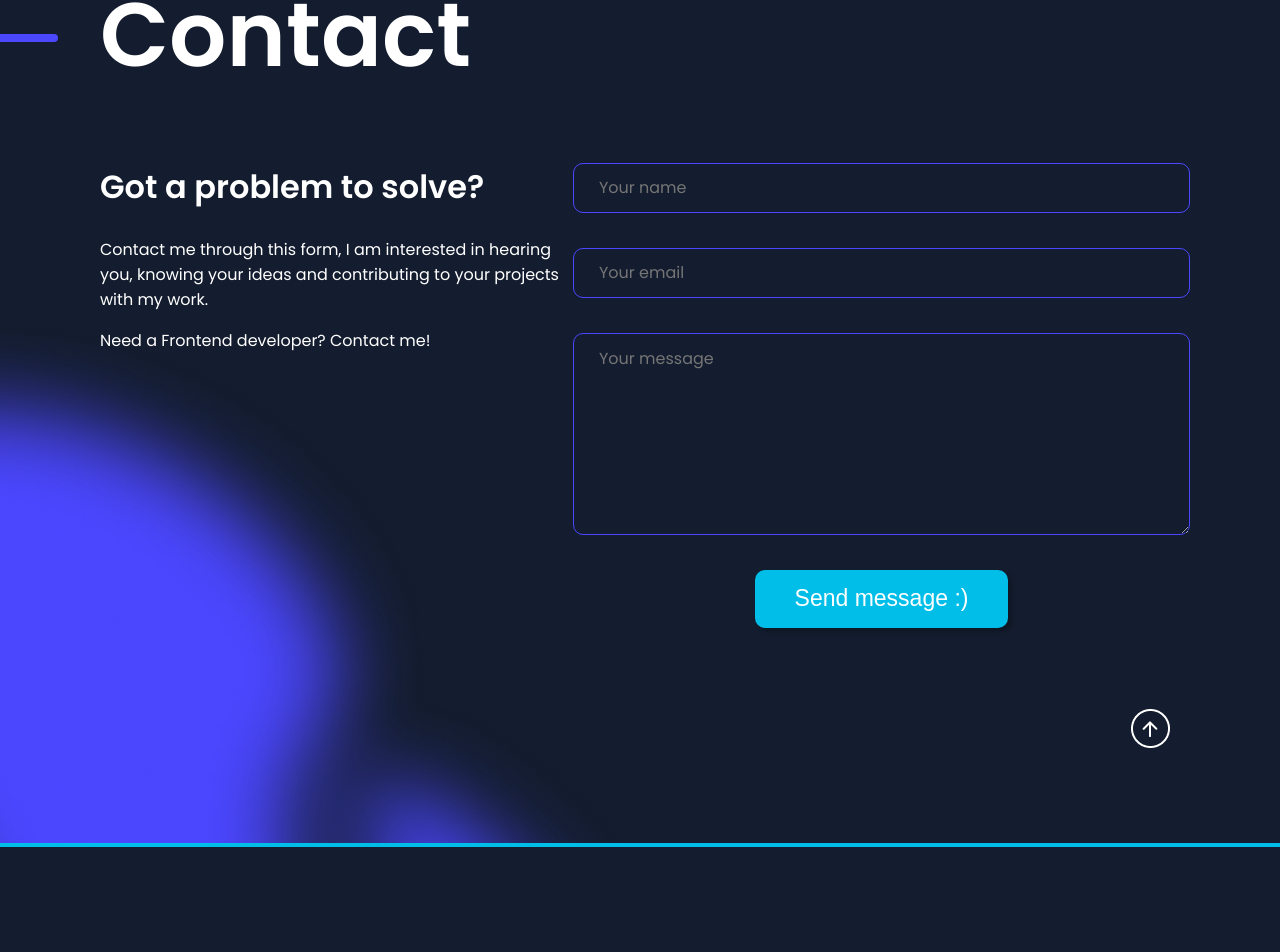
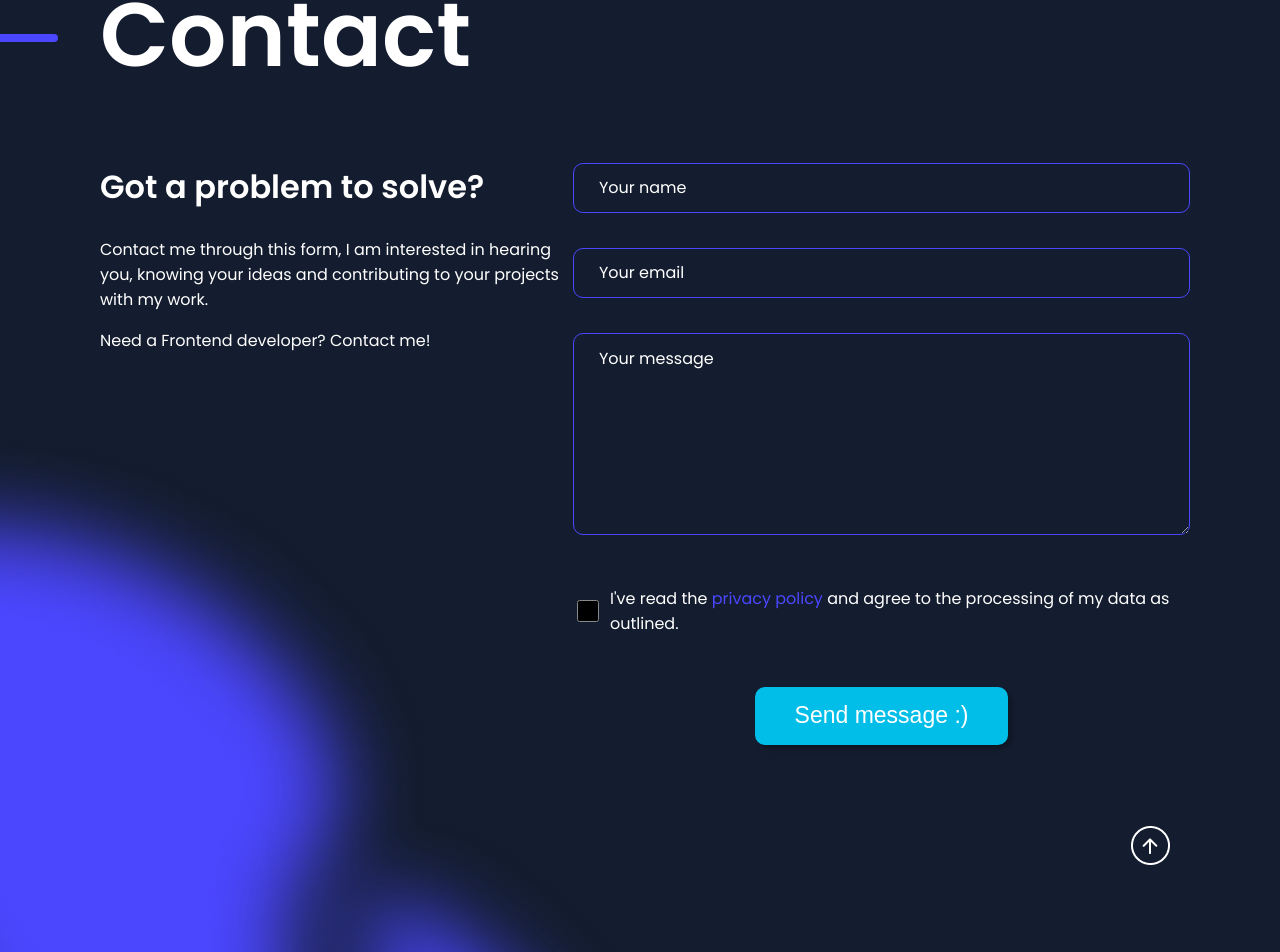
Before and after one commit to FurkanAy97/portfolio, an Angular app: page / in a window 1280 px wide. Shown: the part 4676-5628 px from the top of the page. Built offline with nearby package versions, Linux system fonts and the light colour scheme.

Commit message:
add Checkbox in contact section

```diff
--- a/src/app/app.module.ts
+++ b/src/app/app.module.ts
@@ -31,7 +31,6 @@ import { FooterComponent } from './footer/footer.component';
     ProjectButtonsComponent,
     ContactSectionComponent,
     FooterComponent,
-
   ],
   imports: [BrowserModule, AppRoutingModule, FormsModule],
   providers: [],
--- a/src/app/contact-section/contact-section.component.html
+++ b/src/app/contact-section/contact-section.component.html
@@ -31,6 +31,10 @@
         <img class="fail-img" src="assets/img/fail.png" [style.display]="message.invalid && (message.dirty || message.touched) ? 'block' : 'none'"/>
         <div *ngIf="message.invalid && (message.dirty || message.touched)" class="error-message">Message is required.</div>
       </label>
+      <div class="checkbox-container">
+        <input class="checkbox" type="checkbox" [(ngModel)]="agreeToPolicy" [ngModelOptions]="{standalone: true}"/>
+        <p>I've read the <span>privacy policy</span> and agree to the processing of my data as outlined.</p>
+      </div>
       <button type="submit">Send message :)</button>
     </form>
 
--- a/src/app/contact-section/contact-section.component.scss
+++ b/src/app/contact-section/contact-section.component.scss
@@ -41,6 +41,10 @@ form {
   align-items: center;
   flex-direction: column;
   gap: 35px;
+
+  ::placeholder {
+    color: white;
+  }
 
   input {
     box-sizing: border-box;
@@ -160,13 +164,34 @@ form {
   cursor: pointer;
 }
 
-.contact-fog{
+.contact-fog {
   position: absolute;
   left: 0;
   bottom: -470px;
 }
 
-@media (max-width: 990px) {
+.checkbox-container {
+  display: flex;
+  justify-content: center;
+  align-items: center;
+  flex-direction: row !important;
+  width: 617px;
+  gap: 8px;
+
+  span {
+    color: #4b47ff;
+  }
+}
+
+.checkbox{
+  width: 24px !important;
+  accent-color: red !important;
+  border: #797ef3 1px solid !important;
+  filter: invert(100%)  ;
+}
+
+
+@media (max-width: 1230px) {
   h1 {
     margin-top: 0;
     font-size: 60px;
@@ -178,7 +203,7 @@ form {
     border: 3px solid #4b47ff;
   }
 
-  .main-container{
+  .main-container {
     padding: 0 25px;
     flex-direction: column;
     align-items: center;
@@ -186,30 +211,33 @@ form {
     gap: 30px;
   }
 
-  .text-container{
+  .text-container {
     width: 100%;
   }
 
-  .input-area{
+  .input-area {
     width: 100%;
   }
 
-  label{
+  label {
     width: 100%;
   }
 
-   form{
-
-    input{
+  form {
+    input {
       width: 100%;
     }
 
-    textarea{
+    textarea {
       width: 100%;
     }
   }
 
-  .go-up-button{
+  .go-up-button {
     right: 40px;
   }
+
+  .checkbox-container{
+    width: 100%;
+  }
 }
--- a/src/app/contact-section/contact-section.component.ts
+++ b/src/app/contact-section/contact-section.component.ts
@@ -19,6 +19,7 @@ export class ContactSectionComponent extends AppComponent  {
     email: '',
     message: ''
   };
+  agreeToPolicy: any;
 
   onSubmit() {
     // You can add your form submission logic here.
```
